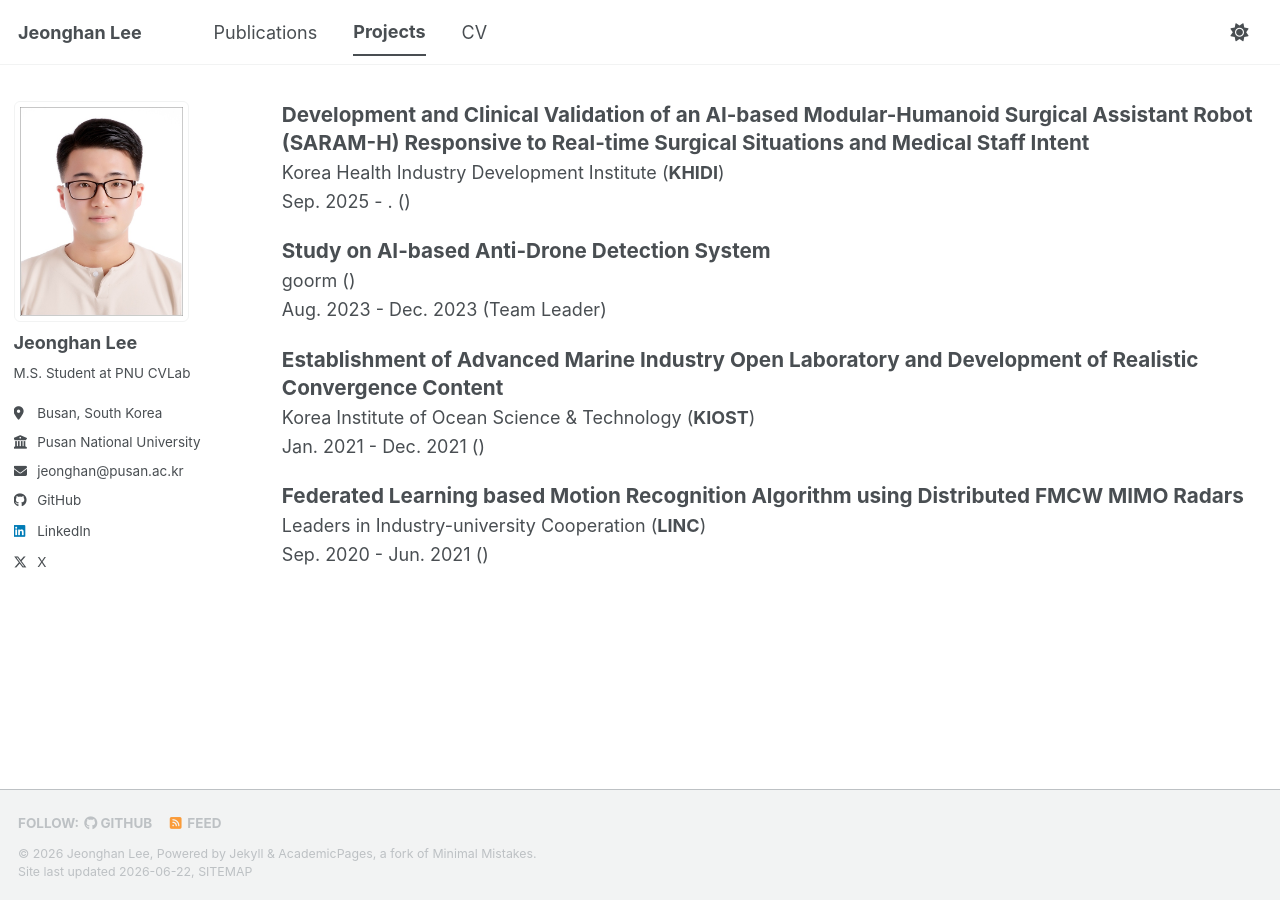
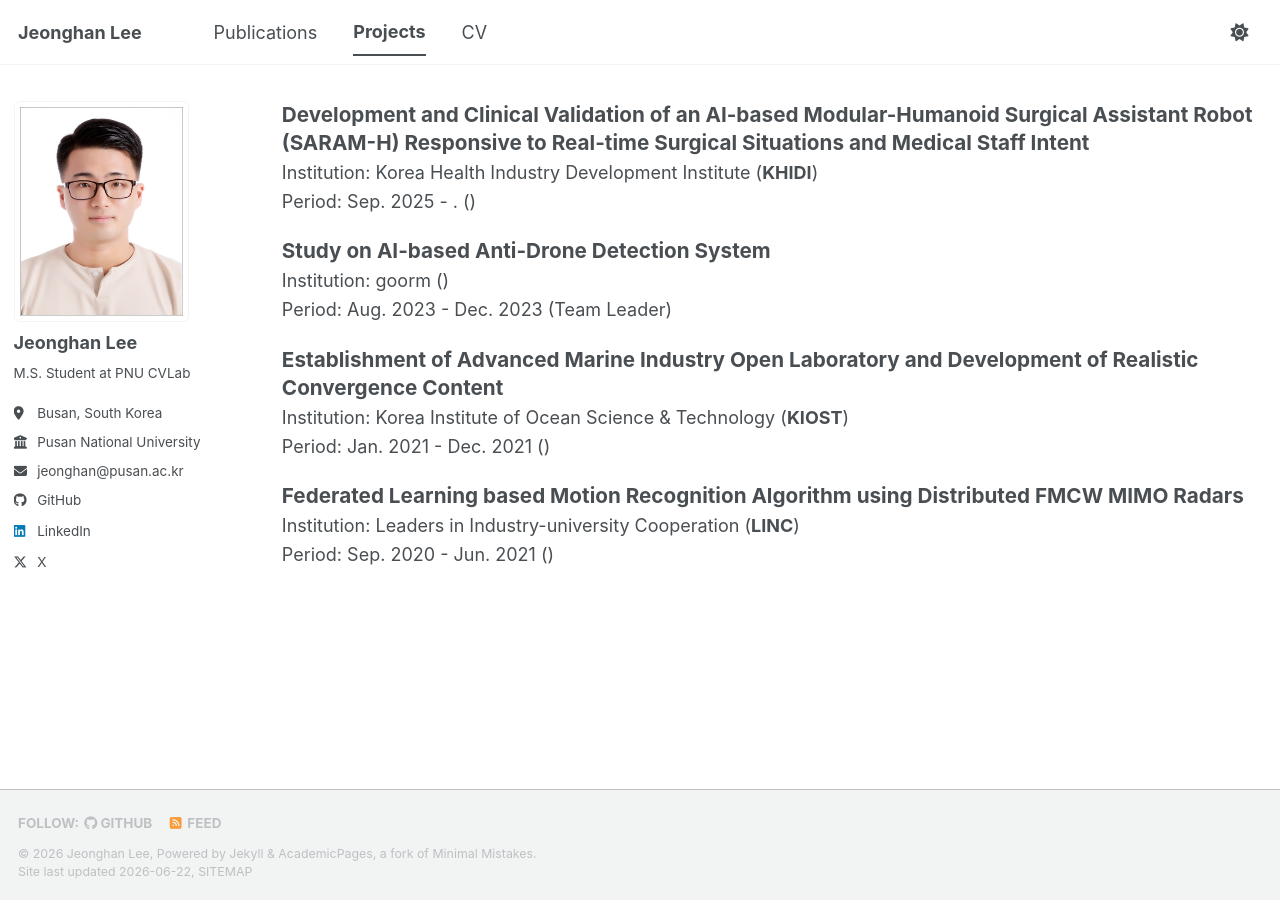
Before and after one commit to jhan-lee/jhan-lee.github.io, a Jekyll site: the page built from _pages/portfolio.html, in a window 1280 px wide. Built offline with Jekyll 4.4.1, drawn with Linux system fonts in a browser that asks for light colours; a script bundle is joined from its source files by our own code; library files that are not in the unit come from our copies.

Commit message:
edit projects

```diff
--- a/_includes/project-entry.html
+++ b/_includes/project-entry.html
@@ -28,5 +28,5 @@
 {% endif %}
 
 <div class="project__title">{{ post.title }}</div>
-<p class="project__organization">{{ org_text }}</p>
-<p class="project__period">{{ period_text }}{% if post.role != blank %} ({{ post.role }}){% endif %}</p>
+<p class="project__organization">Institution: {{ org_text }}</p>
+<p class="project__period">Period: {{ period_text }}{% if post.role != blank %} ({{ post.role }}){% endif %}</p>
```
